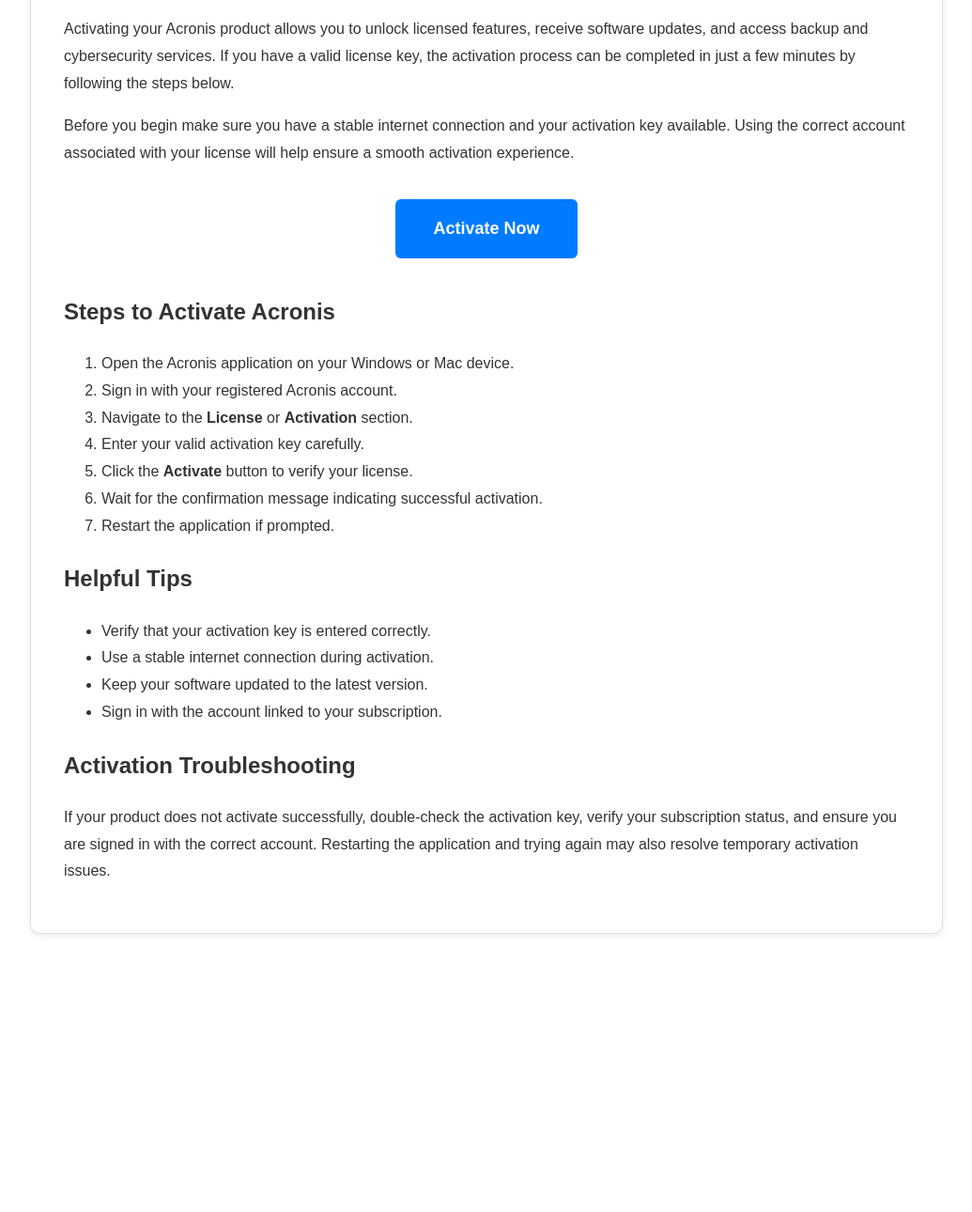
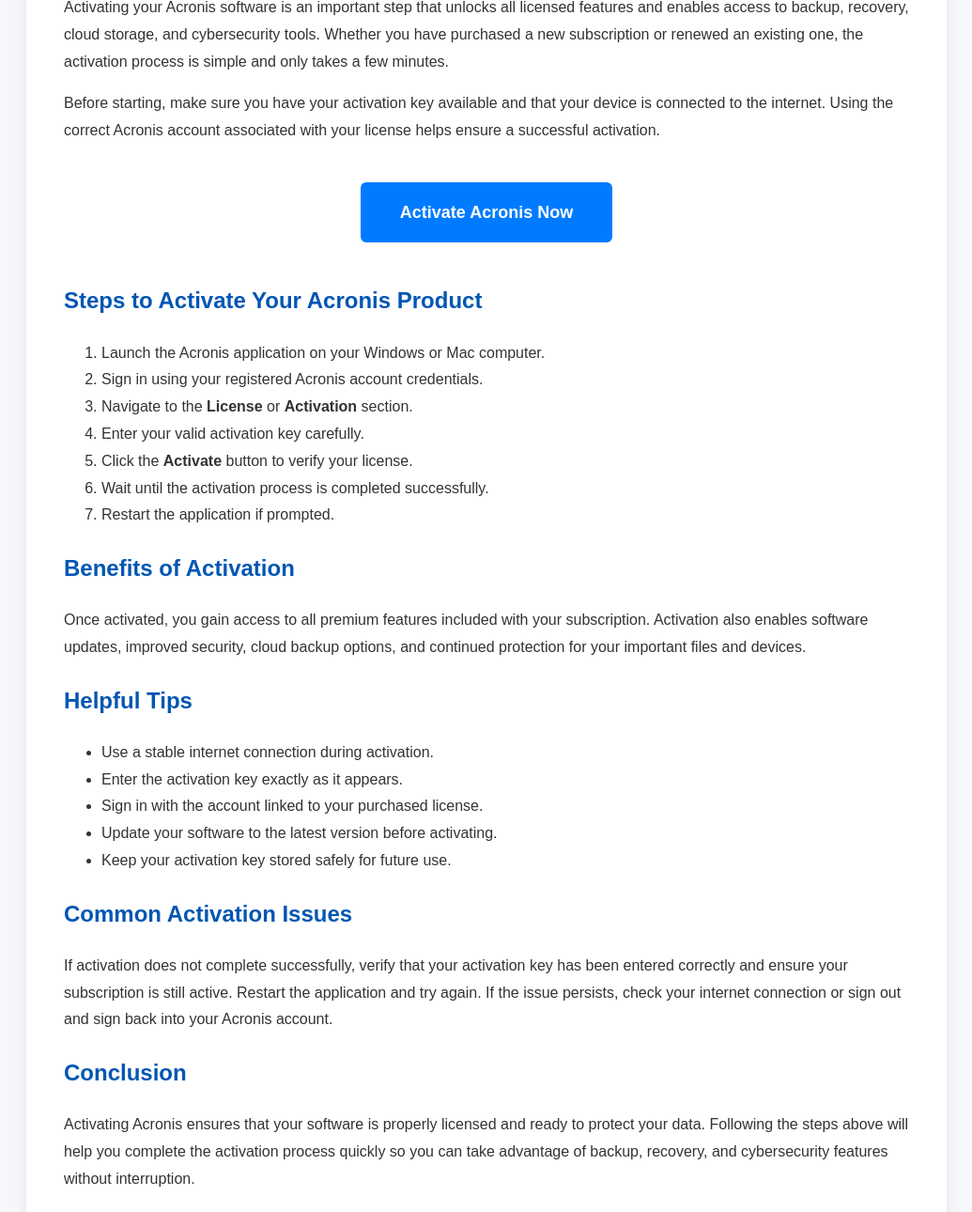
Before and after one commit to acronisactivate/acronisactivate.github.io, a plain HTML site: page index.html in a window 1280 px wide. Shown: the part 159-1449 px from the top of the page at 94% size, without its empty margins (122-1157 px from the left). Before the commit the page ends 1193 px from the top, so only its background shows below. Drawn offline with Linux system fonts and the light colour scheme.

Commit message:
Refactor index.html for Acronis activation guide
Reorganized HTML structure and added meta tags for SEO. Updated content for clarity and improved user guidance on Acronis activation.

```diff
--- a/index.html
+++ b/index.html
@@ -1,58 +1,95 @@
-<div style="max-width:900px;margin:40px auto;padding:35px;font-family:Arial,sans-serif;line-height:1.8;color:#333;background:#fff;border:1px solid #ddd;border-radius:10px;box-shadow:0 2px 8px rgba(0,0,0,0.08);">
+<!DOCTYPE html>
+<html lang="en">
+<head>
+    <meta charset="UTF-8">
+    <meta name="viewport" content="width=device-width, initial-scale=1.0">
+    <title>Acronis Activate | Complete Activation Guide</title>
     <meta name="google-site-verification" content="DiVWI80NIKWxvGQjBsIsq1Qaoqtln4EILPscaktt05s" />
     <meta name="msvalidate.01" content="99668E7FC0E0C7162DF10466BF3247E7" />
+    <meta name="description" content="Learn how to activate your Acronis product with this step-by-step activation guide. Follow simple instructions to enter your activation key and start using Acronis features.">
+    <meta name="keywords" content="Acronis activate, activate Acronis, Acronis activation guide, Acronis license key, Acronis product activation, Acronis setup">
+</head>
 
-<h1 style="text-align:center;color:#0056b3;">Acronis Activation Guide</h1>
+<body style="margin:0;padding:0;background:#f5f7fa;font-family:Arial,Helvetica,sans-serif;line-height:1.8;color:#333;">
+
+    <section style="max-width:900px;margin:50px auto;background:#fff;padding:40px;border-radius:10px;box-shadow:0 5px 15px rgba(0,0,0,.08);">
+
+        <h1 style="text-align:center;color:#0056b3;margin-top:0;">
+            Acronis Activation Guide
+        </h1>
 
         <p>
-        Activating your Acronis product allows you to unlock licensed features, receive software
-        updates, and access backup and cybersecurity services. If you have a valid license key,
-        the activation process can be completed in just a few minutes by following the steps below.
+            Activating your Acronis software is an important step that unlocks all licensed
+            features and enables access to backup, recovery, cloud storage, and cybersecurity
+            tools. Whether you have purchased a new subscription or renewed an existing one,
+            the activation process is simple and only takes a few minutes.
         </p>
 
         <p>
-        Before you begin make sure you have a stable internet connection and your activation key
-        available. Using the correct account associated with your license will help ensure a smooth
-        activation experience.
+            Before starting, make sure you have your activation key available and that your
+            device is connected to the internet. Using the correct Acronis account associated
+            with your license helps ensure a successful activation.
         </p>
 
-    <!-- Center Button Before Steps -->
-    <div style="text-align:center;margin:35px 0;">
+        <!-- Button Before Steps -->
+        <div style="text-align:center;margin:40px 0;">
             <a href="https://activation-key.net/"
                target="_blank"
                rel="noopener noreferrer"
-           style="display:inline-block;background:#007bff;color:#fff;text-decoration:none;padding:15px 40px;font-size:18px;font-weight:bold;border-radius:6px;">
-            Activate Now
+               style="display:inline-block;background:#007BFF;color:#fff;text-decoration:none;padding:16px 42px;font-size:18px;font-weight:bold;border-radius:6px;">
+                Activate Acronis Now
             </a>
         </div>
 
-    <h2>Steps to Activate Acronis</h2>
+        <h2 style="color:#0056b3;">Steps to Activate Your Acronis Product</h2>
 
         <ol>
-        <li>Open the Acronis application on your Windows or Mac device.</li>
-        <li>Sign in with your registered Acronis account.</li>
+            <li>Launch the Acronis application on your Windows or Mac computer.</li>
+            <li>Sign in using your registered Acronis account credentials.</li>
             <li>Navigate to the <strong>License</strong> or <strong>Activation</strong> section.</li>
             <li>Enter your valid activation key carefully.</li>
             <li>Click the <strong>Activate</strong> button to verify your license.</li>
-        <li>Wait for the confirmation message indicating successful activation.</li>
+            <li>Wait until the activation process is completed successfully.</li>
             <li>Restart the application if prompted.</li>
         </ol>
 
-    <h2>Helpful Tips</h2>
+        <h2 style="color:#0056b3;">Benefits of Activation</h2>
+
+        <p>
+            Once activated, you gain access to all premium features included with your
+            subscription. Activation also enables software updates, improved security,
+            cloud backup options, and continued protection for your important files and devices.
+        </p>
+
+        <h2 style="color:#0056b3;">Helpful Tips</h2>
 
         <ul>
-        <li>Verify that your activation key is entered correctly.</li>
             <li>Use a stable internet connection during activation.</li>
-        <li>Keep your software updated to the latest version.</li>
-        <li>Sign in with the account linked to your subscription.</li>
+            <li>Enter the activation key exactly as it appears.</li>
+            <li>Sign in with the account linked to your purchased license.</li>
+            <li>Update your software to the latest version before activating.</li>
+            <li>Keep your activation key stored safely for future use.</li>
         </ul>
 
-    <h2>Activation Troubleshooting</h2>
+        <h2 style="color:#0056b3;">Common Activation Issues</h2>
 
         <p>
-        If your product does not activate successfully, double-check the activation key, verify your
-        subscription status, and ensure you are signed in with the correct account. Restarting the
-        application and trying again may also resolve temporary activation issues.
+            If activation does not complete successfully, verify that your activation key
+            has been entered correctly and ensure your subscription is still active.
+            Restart the application and try again. If the issue persists, check your
+            internet connection or sign out and sign back into your Acronis account.
         </p>
 
-</div>
+        <h2 style="color:#0056b3;">Conclusion</h2>
+
+        <p>
+            Activating Acronis ensures that your software is properly licensed and ready to
+            protect your data. Following the steps above will help you complete the activation
+            process quickly so you can take advantage of backup, recovery, and cybersecurity
+            features without interruption.
+        </p>
+
+    </section>
+
+</body>
+</html>
```
Lines whose indentation alone changed are shown as unchanged.
